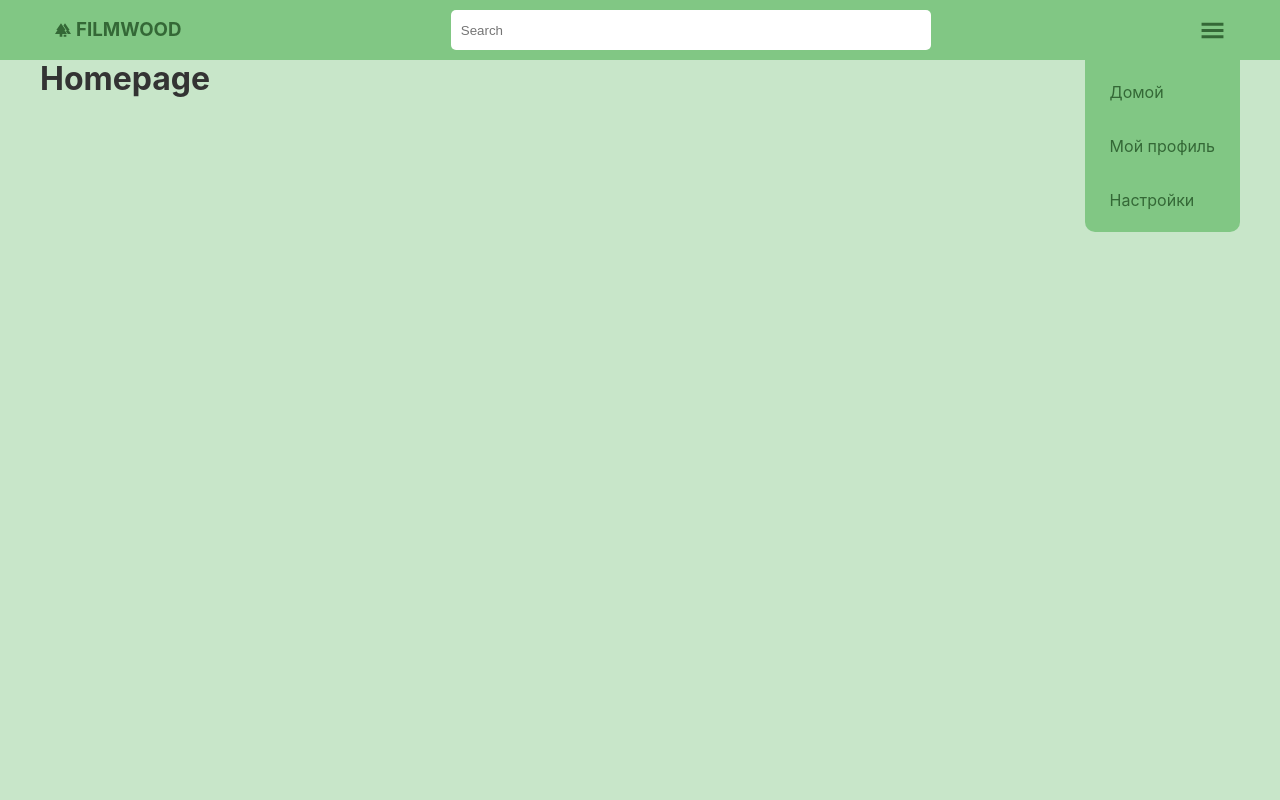
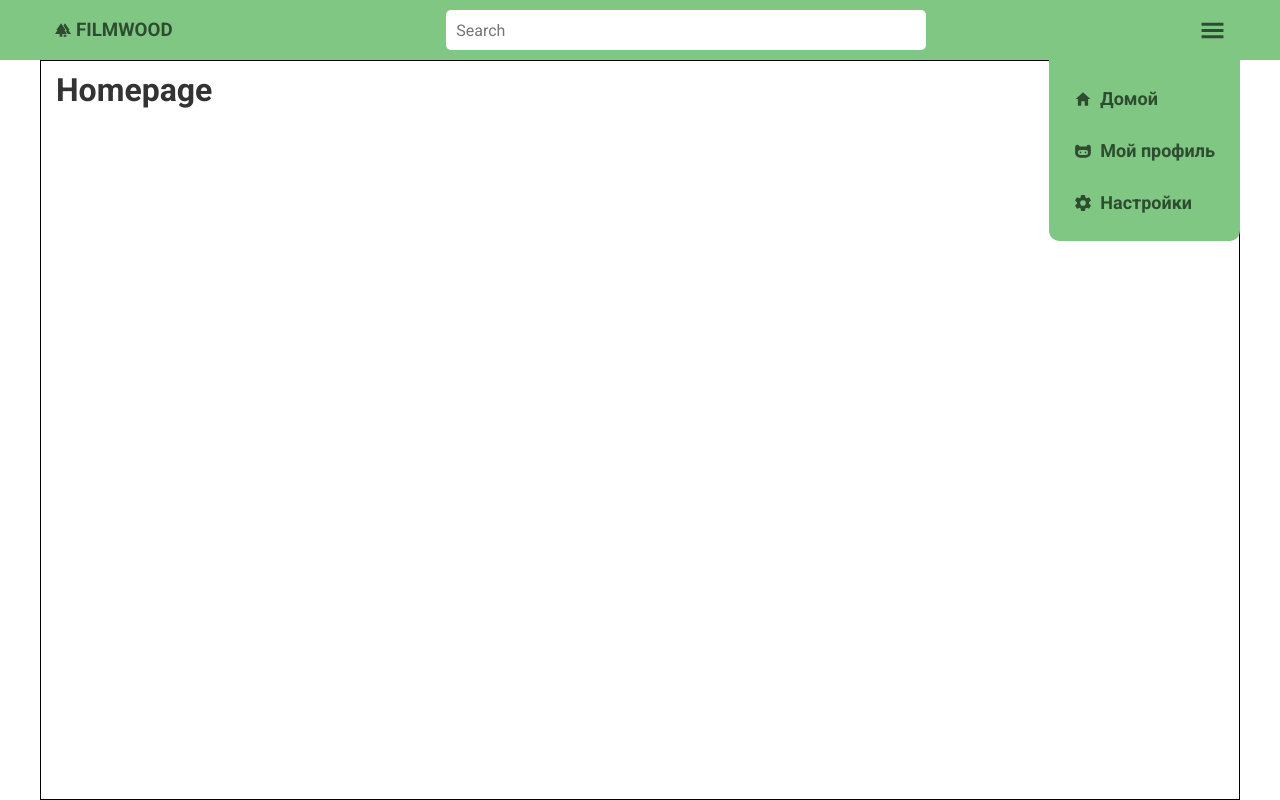
Before and after one commit to neekit95/filmwood, a React (Vite) app: page / in a window 1280 px wide. Both pictures are taken after a click on the button 1212 px from the left and 30 px from the top of the page. Built offline with nearby package versions, Linux system fonts and the light colour scheme.

Commit message:
LAYOUT2: correct click on burger button, add styles

```diff
--- a/src/components/app/app.module.scss
+++ b/src/components/app/app.module.scss
@@ -3,7 +3,7 @@
     flex-direction: column;
     justify-content: flex-start;
     align-items: flex-start;
-    background-color: #c8e6c9;
+    //background-color: #c8e6c9;
     min-width: 100vw;
     min-height: 100vh;
     padding-top: 60px;
--- a/src/components/header/header.module.scss
+++ b/src/components/header/header.module.scss
@@ -12,7 +12,7 @@
 .header {
     display: flex;
     justify-content: space-between;
-    align-items: stretch;
+    align-items: center;
     width: 100%;
     height: 100%;
     padding: 5px 0;
@@ -29,24 +29,26 @@
 }
 
 .logo {
-    color: #2c5e2e;
+    color: #2e4d30;
     height: 100%;
     gap: 5px;
 }
 
 .search {
-    height: 80%;
+    height: 100%;
     width: 40%;
 
     input {
-        height: 100%;
+        height: 80%;
         width: 100%;
         padding: 10px;
+        font-size: 16px;
     }
 }
 
 .navbar {
     font-size: 25px;
+    height: 80%;
 }
 
 .dropdown {
@@ -54,20 +56,29 @@
     align-items: flex-start;
     justify-content: center;
     flex-direction: column;
-    padding: 10px;
+    padding: 15px 10px;
     position: absolute;
     top: 60px;
     right: 0;
     background-color: #81c784;
-    gap: 10px;
+    gap: 5px;
     border-radius: 0 0 10px 10px;
 
     .dropdownLink {
         width: 100%;
     }
 
+    .dropbutton {
+        display: flex;
+        justify-content: flex-start;
+        align-items: center;
+        gap: 8px;
+    }
+
     button {
         width: 100%;
         text-align: left;
+        font-size: 18px;
+        font-weight: 700;
     }
 }
--- a/src/components/header/header.tsx
+++ b/src/components/header/header.tsx
@@ -1,15 +1,41 @@
 import style from './header.module.scss';
-import React, { useState } from 'react';
+import React, { useState, useEffect, useRef } from 'react';
 import { MdForest } from 'react-icons/md';
 import { Link } from 'react-router-dom';
 import { GiHamburgerMenu } from 'react-icons/gi';
+import { IoMdHome } from 'react-icons/io';
+import { PiFinnTheHumanFill } from 'react-icons/pi';
+import { IoSettingsSharp } from 'react-icons/io5';
 
 const Header: React.FC = () => {
-    const [isDropdwnOpen, setIsDropdwnOpen] = useState(false);
+    const [isDropdownOpen, setIsDropdownOpen] = useState<boolean>(false);
+    const dropdownRef = useRef<HTMLDivElement>(null);
+    const buttonRef = useRef<HTMLButtonElement>(null);
 
     const toggleDropdown = (): void => {
-        setIsDropdwnOpen(!isDropdwnOpen);
+        console.log('Toggle dropdown');
+        setIsDropdownOpen((prevState) => !prevState);
     };
+
+    useEffect(() => {
+        const handleClickOutside = (event: MouseEvent) => {
+            // Проверяем, что клик произошел не на кнопке и не в области меню
+            if (
+                dropdownRef.current &&
+                buttonRef.current &&
+                !dropdownRef.current.contains(event.target as Node) &&
+                !buttonRef.current.contains(event.target as Node)
+            ) {
+                setIsDropdownOpen(false);
+            }
+        };
+
+        document.addEventListener('mousedown', handleClickOutside);
+
+        return () => {
+            document.removeEventListener('mousedown', handleClickOutside);
+        };
+    }, []);
 
     return (
         <div className={style.container}>
@@ -26,35 +52,43 @@ const Header: React.FC = () => {
                         <input type="text" placeholder={'Search'} />
                     </div>
 
-                    <button onClick={toggleDropdown} className={style.navbar}>
+                    <button
+                        ref={buttonRef}
+                        onClick={toggleDropdown}
+                        className={style.navbar}
+                    >
                         <GiHamburgerMenu />
                     </button>
-                    {isDropdwnOpen && (
-                        <div className={style.dropdown}>
+                    {isDropdownOpen && (
+                        <div className={style.dropdown} ref={dropdownRef}>
                             <Link to="/" className={style.dropdownLink}>
                                 <button
                                     onClick={toggleDropdown}
-                                    className={style.droplink}
+                                    className={style.dropbutton}
                                 >
-                                    Домой
+                                    <IoMdHome />
+
+                                    <p>Домой</p>
                                 </button>
                             </Link>
 
                             <Link to="/userpage" className={style.dropdownLink}>
                                 <button
                                     onClick={toggleDropdown}
-                                    className={style.droplink}
+                                    className={style.dropbutton}
                                 >
-                                    Мой профиль
+                                    <PiFinnTheHumanFill />
+                                    <p>Мой профиль</p>
                                 </button>
                             </Link>
 
                             <Link to="/settings" className={style.dropdownLink}>
                                 <button
                                     onClick={toggleDropdown}
-                                    className={style.droplink}
+                                    className={style.dropbutton}
                                 >
-                                    Настройки
+                                    <IoSettingsSharp />
+                                    <p>Настройки</p>
                                 </button>
                             </Link>
                         </div>
--- a/src/pages/homepage/homepage.module.scss
+++ b/src/pages/homepage/homepage.module.scss
@@ -0,0 +1,9 @@
+.container {
+    display: flex;
+    justify-content: flex-start;
+    align-items: flex-start;
+    width: 100%;
+    min-height: calc(100vh - 60px);
+    border: 1px solid black;
+    padding: 10px 15px;
+}
--- a/src/pages/settings-page/settings-page.module.scss
+++ b/src/pages/settings-page/settings-page.module.scss
@@ -0,0 +1,9 @@
+.container {
+    display: flex;
+    justify-content: flex-start;
+    align-items: flex-start;
+    width: 100%;
+    min-height: calc(100vh - 60px);
+    border: 1px solid black;
+    padding: 10px 15px;
+}
--- a/src/pages/user-page/user-page.module.scss
+++ b/src/pages/user-page/user-page.module.scss
@@ -0,0 +1,9 @@
+.container {
+    display: flex;
+    justify-content: flex-start;
+    align-items: flex-start;
+    width: 100%;
+    min-height: calc(100vh - 60px);
+    border: 1px solid black;
+    padding: 10px 15px;
+}
--- a/src/styles/index.scss
+++ b/src/styles/index.scss
@@ -5,6 +5,7 @@
     margin: 0;
     padding: 0;
     border: 0;
+    font-family: Roboto, 'Helvetica Neue', sans-serif;
 }
 
 html {
@@ -51,10 +52,10 @@ button {
     border: none;
     border-radius: 5px;
     background-color: transparent;
-    opacity: 0.9;
+    //opacity: 0.9;
     padding: 10px 15px;
     transition: background-color 0.1s ease;
-    color: #2c5e2e;
+    color: #2e4d30;
 
     &:hover {
         transition: background-color 0.1s ease;
```
